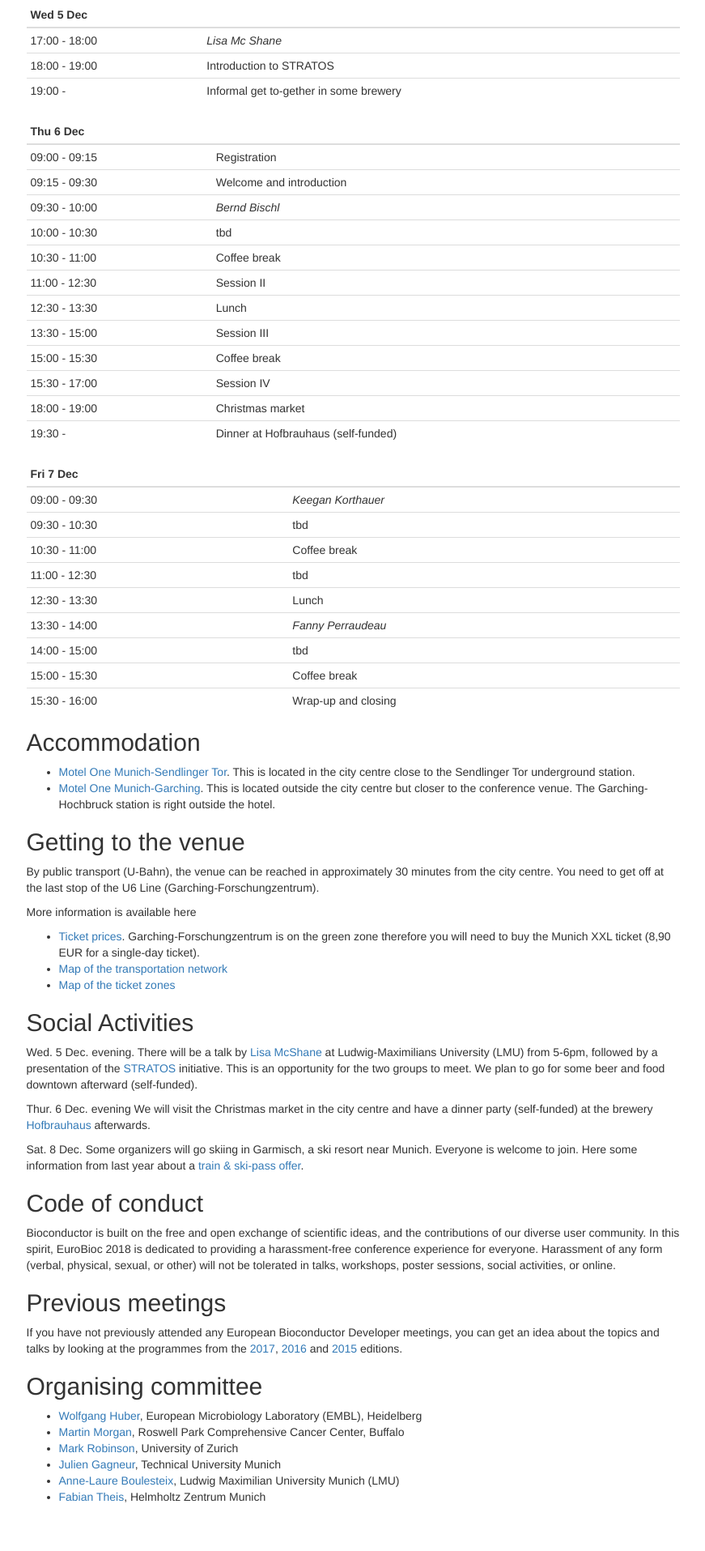
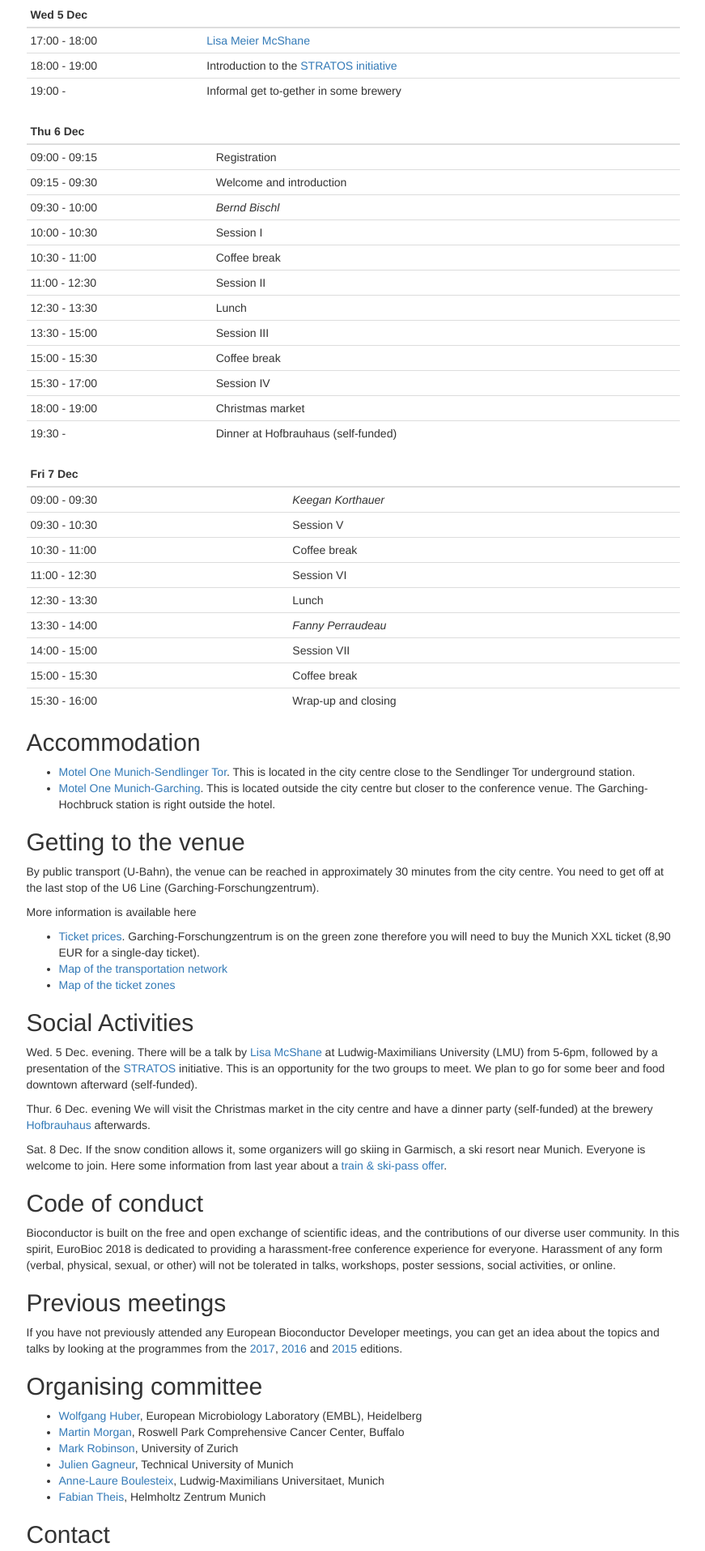
Before and after one commit to Bioconductor/EuroBioc2018, a plain HTML site: page docs/index.html in a window 1280 px wide. Shown: the part 885-2800 px from the top of the page at 81% size, without its empty margins (345-1216 px from the left). Drawn offline with nearby package versions, Linux system fonts and the light colour scheme; some packages are replaced by stand-ins of ours.

Commit message:
added a few outlinks

```diff
--- a/docs/index.html
+++ b/docs/index.html
@@ -1474,7 +1474,7 @@ div.tocify {
 
 <div id="european-bioconductor-developer-meeting-2018" class="section level2">
 <h2>European Bioconductor Developer Meeting 2018</h2>
-<p>The 2018 edition of the <strong>European Bioconductor Developer Meeting</strong> will be hosted at the Technical University Munich, Germany, on December 2018.</p>
+<p>The 2018 edition of the <strong>European Bioconductor Developer Meeting</strong> will be hosted at the Technical University of Munich, Germany, on December 2018.</p>
 <ul>
 <li>Where: <a href="https://www.ias.tum.de/index.php?id=32">TUM-IAS Building</a>, Lichtenbergstrasse 2a, Garching</li>
 <li>When: 6 - 7 December 2018</li>
@@ -1482,12 +1482,12 @@ div.tocify {
 </div>
 <div id="introduction" class="section level2">
 <h2>Introduction</h2>
-<p>The meeting is aimed at biologists, bioinformaticians, programmers and software engineers who use or contribute to the Bioconductor project, or are interested in using Bioconductor. The goals are to:</p>
+<p>The meeting is aimed at biologists, bioinformaticians, programmers and software engineers who use or contribute to the <a href="https://www.bioconductor.org/">Bioconductor project</a>, or are interested in using Bioconductor. The goals are to:</p>
 <ul>
 <li>foster the exchange of technical expertise</li>
 <li>keep contributors up to speed with the latest developments coordinate any related efforts.</li>
 </ul>
-<p>The main conference will be on Thursday 6 and Friday 7 December 2018. The day before, attendees are welcome to join the STRATOS group for keyote talk by Lisa Mc Shane.</p>
+<p>The main conference will be on Thursday 6 and Friday 7 December 2018. The day before, attendees are welcome to join the <a href="http://stratos-initiative.org">STRATOS group</a> for a keynote talk by <a href="https://brb.nci.nih.gov/aboutBRP/lmcshane.htm">Lisa Meier McShane</a>.</p>
 </div>
 <div id="key-dates" class="section level2">
 <h2>Key dates</h2>
@@ -1525,11 +1525,11 @@ div.tocify {
 <tbody>
 <tr class="odd">
 <td>17:00 - 18:00</td>
-<td><em>Lisa Mc Shane</em></td>
+<td><a href="https://brb.nci.nih.gov/aboutBRP/lmcshane.htm">Lisa Meier McShane</a></td>
 </tr>
 <tr class="even">
 <td>18:00 - 19:00</td>
-<td>Introduction to STRATOS</td>
+<td>Introduction to the <a href="http://stratos-initiative.org">STRATOS initiative</a></td>
 </tr>
 <tr class="odd">
 <td>19:00 -</td>
@@ -1559,7 +1559,7 @@ div.tocify {
 </tr>
 <tr class="even">
 <td>10:00 - 10:30</td>
-<td>tbd</td>
+<td>Session I</td>
 </tr>
 <tr class="odd">
 <td>10:30 - 11:00</td>
@@ -1609,7 +1609,7 @@ div.tocify {
 </tr>
 <tr class="even">
 <td>09:30 - 10:30</td>
-<td>tbd</td>
+<td>Session V</td>
 </tr>
 <tr class="odd">
 <td>10:30 - 11:00</td>
@@ -1617,7 +1617,7 @@ div.tocify {
 </tr>
 <tr class="even">
 <td>11:00 - 12:30</td>
-<td>tbd</td>
+<td>Session VI</td>
 </tr>
 <tr class="odd">
 <td>12:30 - 13:30</td>
@@ -1629,7 +1629,7 @@ div.tocify {
 </tr>
 <tr class="odd">
 <td>14:00 - 15:00</td>
-<td>tbd</td>
+<td>Session VII</td>
 </tr>
 <tr class="even">
 <td>15:00 - 15:30</td>
@@ -1663,7 +1663,7 @@ div.tocify {
 <h2>Social Activities</h2>
 <p>Wed. 5 Dec. evening. There will be a talk by <a href="https://brb.nci.nih.gov/aboutBRP/lmcshane.htm">Lisa McShane</a> at Ludwig-Maximilians University (LMU) from 5-6pm, followed by a presentation of the <a href="http://www.stratos-initiative.org">STRATOS</a> initiative. This is an opportunity for the two groups to meet. We plan to go for some beer and food downtown afterward (self-funded).</p>
 <p>Thur. 6 Dec. evening We will visit the Christmas market in the city centre and have a dinner party (self-funded) at the brewery <a href="https://www.hofbraeuhaus.de/en/">Hofbrauhaus</a> afterwards.</p>
-<p>Sat. 8 Dec. Some organizers will go skiing in Garmisch, a ski resort near Munich. Everyone is welcome to join. Here some information from last year about a <a href="https://www.bahn.de/p/view/mdb/bahnintern/angebotsberatung/regio/laender-tickets/pdfs/2017/mdb_260597_garmischer_ski_ticket_2017_18_flyer.pdf">train &amp; ski-pass offer</a>.</p>
+<p>Sat. 8 Dec. If the snow condition allows it, some organizers will go skiing in Garmisch, a ski resort near Munich. Everyone is welcome to join. Here some information from last year about a <a href="https://www.bahn.de/p/view/mdb/bahnintern/angebotsberatung/regio/laender-tickets/pdfs/2017/mdb_260597_garmischer_ski_ticket_2017_18_flyer.pdf">train &amp; ski-pass offer</a>.</p>
 </div>
 <div id="code-of-conduct" class="section level2">
 <h2>Code of conduct</h2>
@@ -1679,10 +1679,14 @@ div.tocify {
 <li><a href="https://www.embl.de/research/units/genome_biology/huber/">Wolfgang Huber</a>, European Microbiology Laboratory (EMBL), Heidelberg</li>
 <li><a href="https://www.roswellpark.org/martin-morgan">Martin Morgan</a>, Roswell Park Comprehensive Cancer Center, Buffalo</li>
 <li><a href="https://robinsonlabuzh.github.io/">Mark Robinson</a>, University of Zurich</li>
-<li><a href="https://www.gagneurlab.in.tum.de/">Julien Gagneur</a>, Technical University Munich</li>
-<li><a href="https://www.ibe.med.uni-muenchen.de/lehrstuehle/pr-molecular-medicine/index.html">Anne-Laure Boulesteix</a>, Ludwig Maximilian University Munich (LMU)</li>
+<li><a href="https://www.gagneurlab.in.tum.de/">Julien Gagneur</a>, Technical University of Munich</li>
+<li><a href="https://www.ibe.med.uni-muenchen.de/lehrstuehle/pr-molecular-medicine/index.html">Anne-Laure Boulesteix</a>, Ludwig-Maximilians Universitaet, Munich</li>
 <li><a href="https://www.helmholtz-muenchen.de/icb/index.html">Fabian Theis</a>, Helmholtz Zentrum Munich</li>
 </ul>
+</div>
+<div id="contact" class="section level2">
+<h2>Contact</h2>
+<p>More information? Contact us at <code>&lt;bioceuro18_AT_in.tum.de&gt;</code></p>
 </div>
 
 
```
Also changed, not shown: 1 other file.
